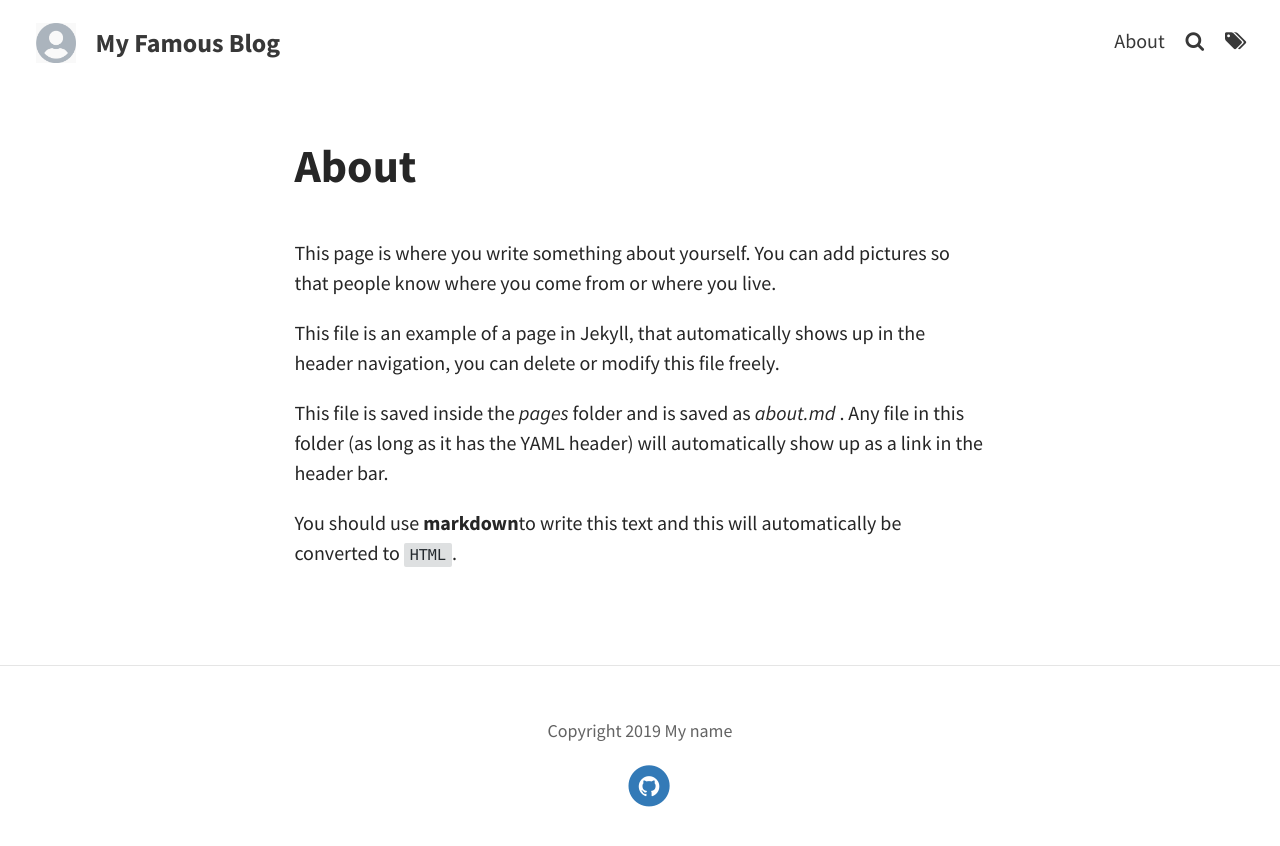
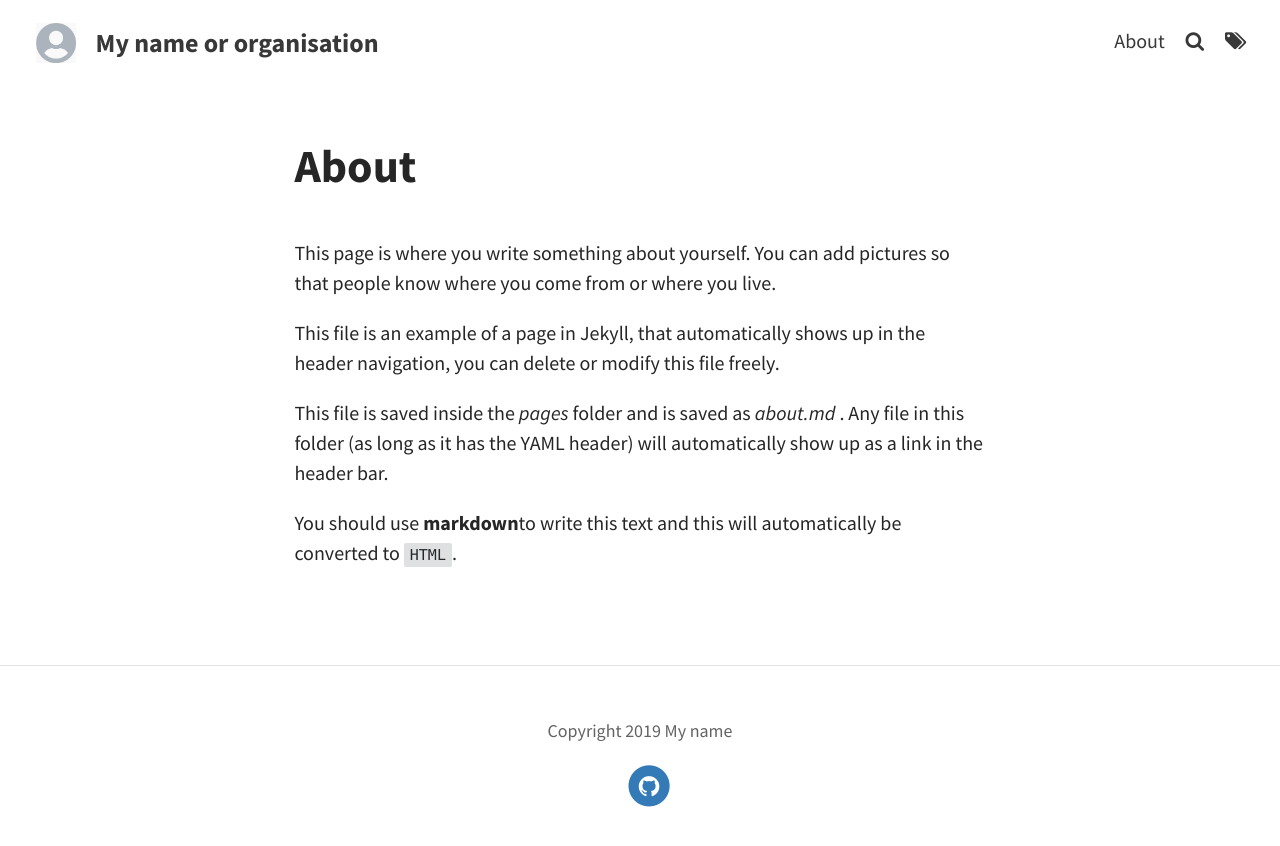
Before and after one commit to publisha/student_site, a Jekyll site: the page built from pages/about.md, in a window 1280 px wide. Shown: the top 846 px of the page. Built offline with Jekyll 4.4.1, drawn with Linux system fonts in a browser that asks for light colours.

```diff
--- a/_config.yml
+++ b/_config.yml
@@ -1,7 +1,7 @@
 # SITE CONFIGURATION
 baseurl: '' #change this to empty ('')
 url: "https://yoursite.github.io"
-title: My Famous Blog # site's title
+title: My name or organisation # site's title
 description: "A website with blog posts and pages" # used by search engines
 
 # SITE-SPECIFIC CONFIGURATION
@@ -12,7 +12,7 @@ favicon: assets/favicon.ico
 
 # Header and footer text
 # Change this text to yourown
-header_text: This is my famous blog
+header_text: Me and my blog
 
 # find an iamge for your own home page
 header_feature_image: images/hhh.jpg
@@ -72,7 +72,7 @@ paginate_path: "blog/page:num"
 markdown: kramdown
 highlighter: rouge
 plugins: [jekyll-paginate, jekyll-seo-tag]
-exclude: [".jekyll-cache", "Gemfile", "README.md"]
+exclude: [".jekyll-cache", "README.md"]
 
 # You can also use prose (prose.io) to edit and post to your site
 prose:
```
Also changed, not shown: Gemfile.lock.
